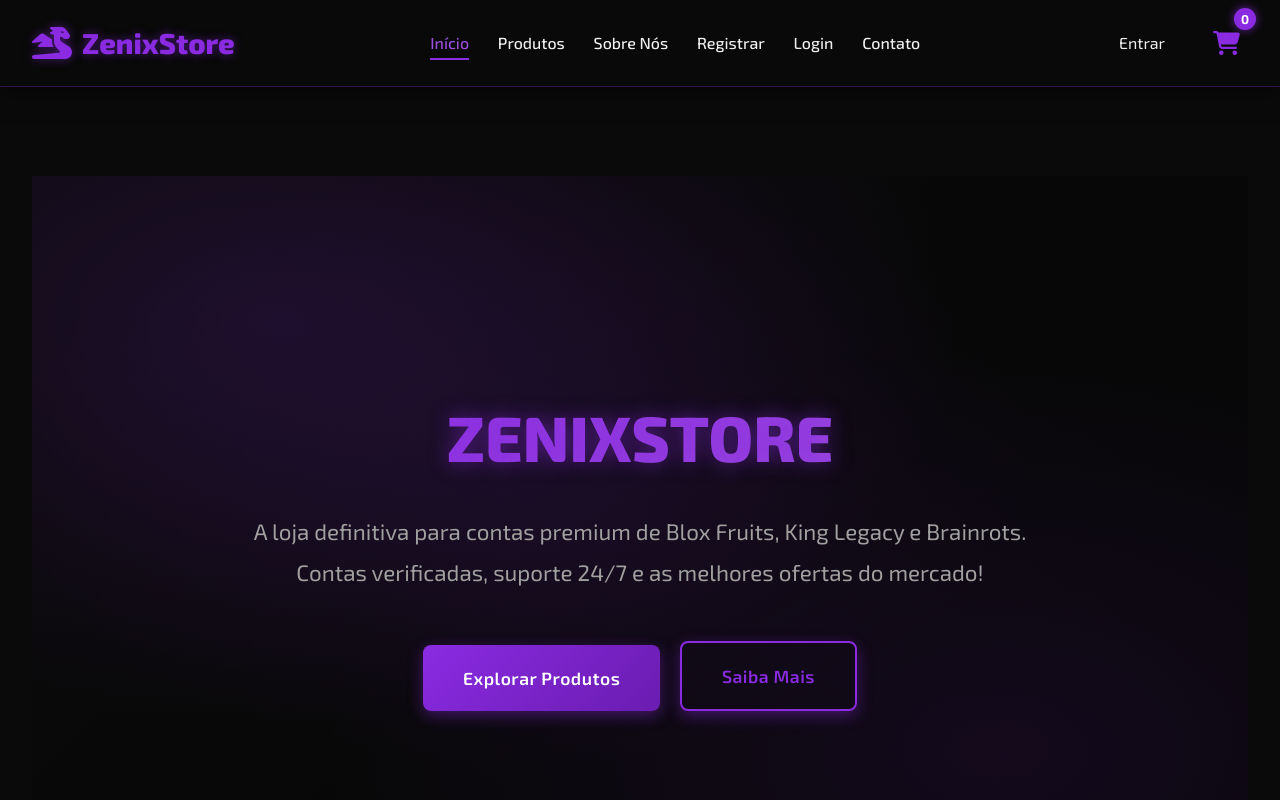
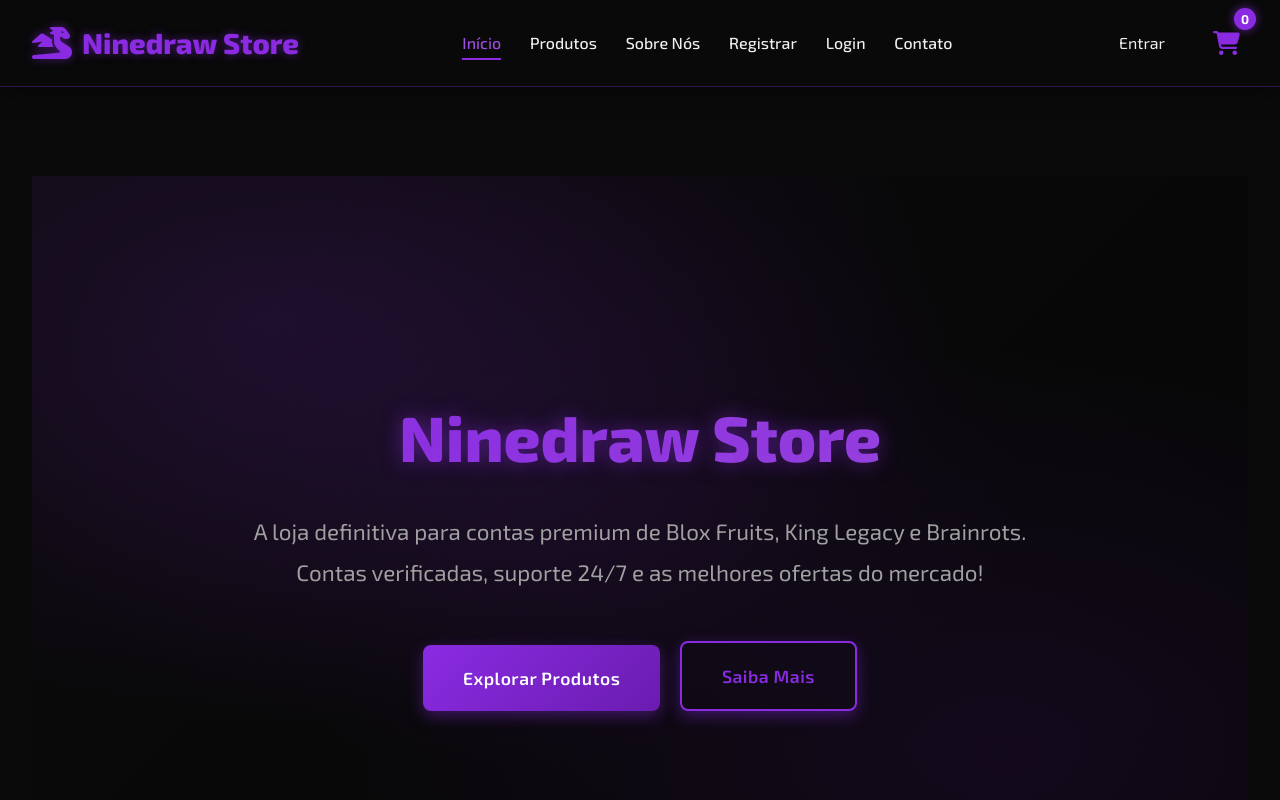
Before and after one commit to Ninedraw2/ZENIXSTORE, a plain HTML site: page index.html in a window 1280 px wide. Shown: the top 800 px of the page. Drawn offline with Linux system fonts and the light colour scheme.

Commit message:
Update index.html

```diff
--- a/index.html
+++ b/index.html
@@ -3,7 +3,7 @@
 <head>
     <meta charset="UTF-8">
     <meta name="viewport" content="width=device-width, initial-scale=1.0">
-    <title>ZenixStore - Contas Premium de Blox Fruits, King Legacy e Brainrots</title>
+    <title>Ninedraw Store - Contas Premium de Blox Fruits, King Legacy e Brainrots</title>
     <link rel="stylesheet" href="https://cdnjs.cloudflare.com/ajax/libs/font-awesome/6.4.0/css/all.min.css">
     <link href="https://fonts.googleapis.com/css2?family=Exo+2:wght@300;400;500;600;700;800&display=swap" rel="stylesheet">
     <style>
@@ -922,7 +922,7 @@
         <div class="nav-container">
             <div class="logo">
                 <i class="fas fa-dragon"></i>
-                <span>ZenixStore</span>
+                <span>Ninedraw Store</span>
             </div>
             <ul class="nav-links">
                 <li><a href="#home" class="nav-link active" data-section="home">Início</a></li>
@@ -959,7 +959,7 @@
                 </div>
 
                 <div class="hero-content">
-                    <h1>ZENIXSTORE</h1>
+                    <h1>Ninedraw Store</h1>
                     <p>A loja definitiva para contas premium de Blox Fruits, King Legacy e Brainrots. Contas verificadas, suporte 24/7 e as melhores ofertas do mercado!</p>
 
 
@@ -1088,9 +1088,9 @@
         <section id="about">
             <h2 class="section-title">Sobre Nós</h2>
             <div class="form-container">
-                <h3 class="text-center" style="margin-bottom: 1.5rem; color: var(--primary-light);">Por que escolher a ZenixStore?</h3>
+                <h3 class="text-center" style="margin-bottom: 1.5rem; color: var(--primary-light);">Por que escolher a Ninedraw Store?</h3>
                 <p style="margin-bottom: 1.5rem; color: var(--medium-text); text-align: center;">
-                    A ZenixStore é a loja mais confiável do mercado quando o assunto é contas de jogos. Com mais de 5 anos de experiência, já atendemos mais de 10.000 clientes satisfeitos em todo o Brasil.
+                    A Ninedraw Store é a loja mais confiável do mercado quando o assunto é contas de jogos. Com mais de 5 anos de experiência, já atendemos mais de 10.000 clientes satisfeitos em todo o Brasil.
                 </p>
                 <div style="display: grid; grid-template-columns: repeat(2, 1fr); gap: 1.5rem; margin-top: 2rem;">
                     <div class="contact-item">
@@ -1207,13 +1207,13 @@
                     <div class="contact-item">
                         <i class="fas fa-envelope"></i>
                         <h3>E-mail</h3>
-                        <p>contato@zenixstore.com</p>
-                        <p>suporte@zenixstore.com</p>
+                        <p>contato@Ninedraw Store.com</p>
+                        <p>suporte@Ninedraw Store.com</p>
                     </div>
                     <div class="contact-item">
                         <i class="fab fa-discord"></i>
                         <h3>Discord</h3>
-                        <p>zenixstore#1234</p>
+                        <p>Ninedraw Store#1234</p>
                         <p>Junte-se ao nosso servidor</p>
                     </div>
                     <div class="contact-item">
@@ -1236,13 +1236,13 @@
         <section id="terms">
             <h2 class="section-title">Termos de Serviço</h2>
             <div class="page-content">
-                <h2>Termos e Condições de Uso da ZenixStore</h2>
+                <h2>Termos e Condições de Uso da Ninedraw Store</h2>
 
                 <h3>1. Aceitação dos Termos</h3>
-                <p>Ao acessar e usar os serviços da ZenixStore, você concorda em cumprir e estar vinculado a estes termos e condições de uso.</p>
+                <p>Ao acessar e usar os serviços da Ninedraw Store, você concorda em cumprir e estar vinculado a estes termos e condições de uso.</p>
 
                 <h3>2. Serviços Oferecidos</h3>
-                <p>A ZenixStore oferece contas de jogos digitais, incluindo Blox Fruits, King Legacy e Brainrots. Todas as contas são verificadas e garantidas.</p>
+                <p>A Ninedraw Store oferece contas de jogos digitais, incluindo Blox Fruits, King Legacy e Brainrots. Todas as contas são verificadas e garantidas.</p>
 
                 <h3>3. Compra e Entrega</h3>
                 <p>Após a confirmação do pagamento, a conta adquirida será enviada em até 24 horas para o e-mail cadastrado. Em casos de atraso, entre em contato com nosso suporte.</p>
@@ -1270,7 +1270,7 @@
         <section id="privacy">
             <h2 class="section-title">Política de Privacidade</h2>
             <div class="page-content">
-                <h2>Política de Privacidade da ZenixStore</h2>
+                <h2>Política de Privacidade da Ninedraw Store</h2>
 
                 <h3>1. Coleta de Informações</h3>
                 <p>Coletamos informações pessoais como nome, e-mail e dados de pagamento quando você se cadastra ou realiza uma compra em nossa plataforma.</p>
@@ -1305,7 +1305,7 @@
     <footer>
         <div class="footer-content">
             <div class="footer-column">
-                <h3>ZenixStore</h3>
+                <h3>Ninedraw Store</h3>
                 <p>A melhor loja de contas de jogos do Brasil. Qualidade, segurança e confiabilidade.</p>
                 <div class="social-links">
                     <a href="#"><i class="fab fa-discord"></i></a>
@@ -1342,7 +1342,7 @@
             </div>
         </div>
         <div class="copyright">
-            &copy; 2023 ZenixStore. Todos os direitos reservados.
+            &copy; 2023 Ninedraw Store. Todos os direitos reservados.
         </div>
     </footer>
 
@@ -1624,4 +1624,5 @@
         });
     </script>
 </body>
+
 </html>
```
